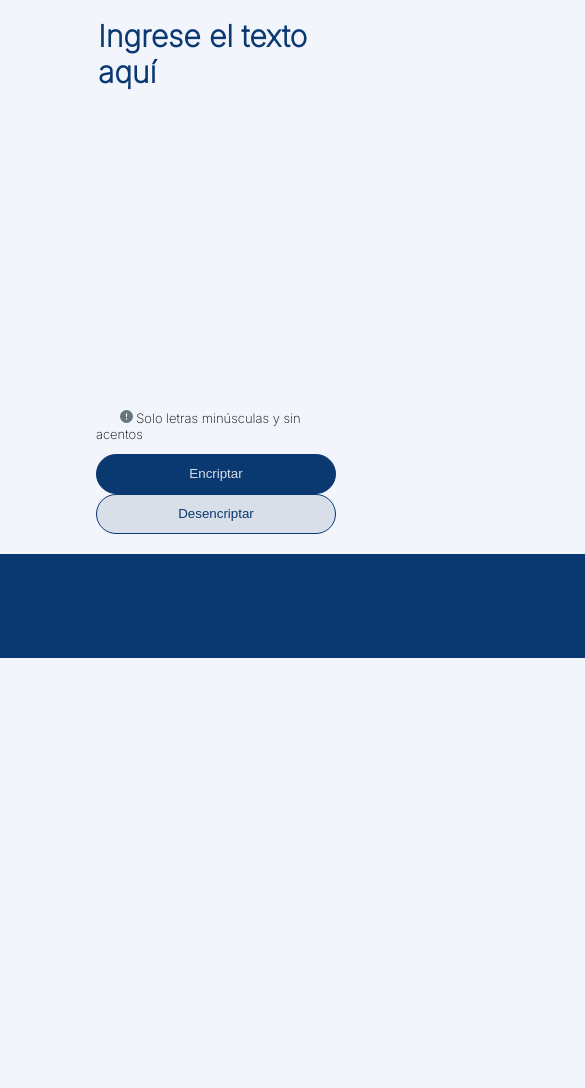
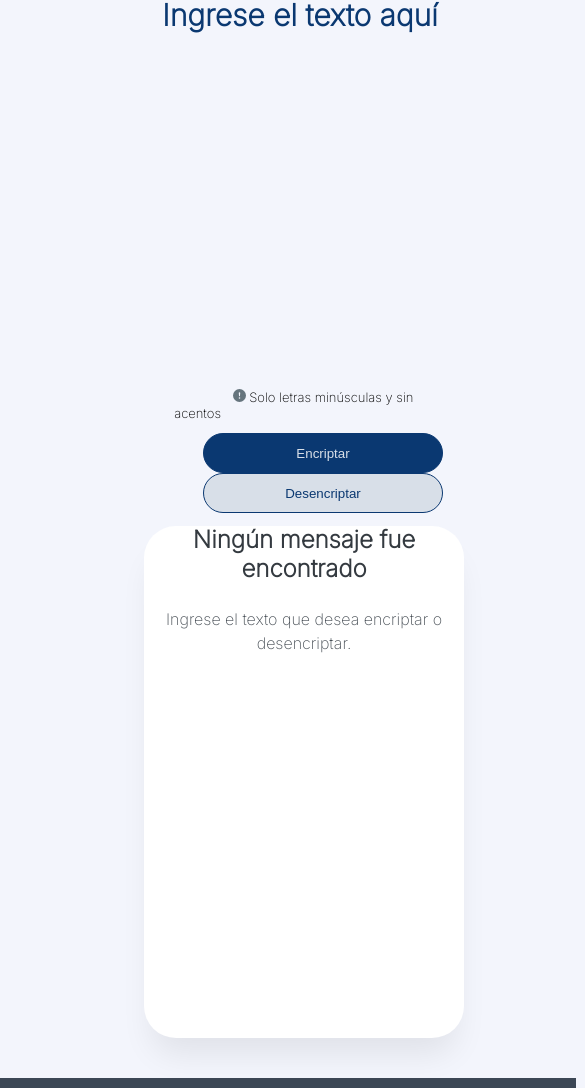
Before and after one commit to MariaGonzalesBaldera/Encriptador-ONE, a website: page index.html in a window 390 px wide. Shown: the part 79-1167 px from the top of the page, 585 px wide, since content can reach past the window. Drawn offline with Linux system fonts and the light colour scheme; some packages are replaced by stand-ins of ours; a script that the page names is missing.

Commit message:
div responsive

```diff
--- a/index.html
+++ b/index.html
@@ -15,11 +15,10 @@
     <header>
         <div>
             <img class="logo" src="images/logo.png">
-            <h3></h3>
         </div>
     </header>
     <main>
-        <section class="texto1">
+        <section class="div-principal">
                 <div class="div-texto">
                     <textarea class="text-area1" autofocus placeholder="Ingrese el texto aquí" rows="12"></textarea>
                 </div>
@@ -32,7 +31,8 @@
                     <input type="button" class="btn-desencriptar" value="Desencriptar">
                 </div>
         </section>
-        <section class="texto2">
+        <section class="div-secundario">
+            <div class="texto2">
                 <div class="imagen-personaje">
                     <img class="imagen2" src="images/personaje.png" alt="">
                 </div>
@@ -44,14 +44,15 @@
                         Ingrese el texto que desea encriptar o desencriptar.
                     </p>
                 </div>
-        </section>
-        <section class="div-texto2-encontrado">
+            </div>
+            <div class="div-texto2-encontrado">
                 <div class="texto2-encontrado">
                     <textarea readonly  class="text-area2" cols="26" rows="22"></textarea>
                 </div>
                 <div class="div-btn-copiar">
                     <input class="btn-copiar" type="button" value="Copiar">
                 </div>
+            </div>
         </section>
     </main>
     <footer>
--- a/script.js
+++ b/script.js
@@ -3,6 +3,7 @@ const textoRespuesta = document.querySelector('.text-area2');
 const btnEncriptar = document.querySelector('.btn-encriptar');
 const btnDesencriptar = document.querySelector('.btn-desencriptar');
 const btnCopiar = document.querySelector('.btn-copiar');
+const divEncontrado1 = document.querySelector('.texto2');
 const divEncontrado = document.querySelector('.div-texto2-encontrado');
 const mensaje = document.querySelector('.mensaje');
 
@@ -38,6 +39,7 @@ function validacion(texto){
     if(texto.length > 0){
         if(!validarMayuscula(texto) && !validarAcentos(texto)){
             divEncontrado.style.display = 'inline-block';
+            divEncontrado1.style.display ='none';
             textoRespuesta.textContent = encriptarTexto(texto)
             return true
         }else{
--- a/syle.css
+++ b/syle.css
@@ -1,16 +1,16 @@
 body {
-  margin: 0.1em 0;
+  margin: 0 0;
   padding: 2em;
   background: #f3f5fc;
   font-family: "Inter", sans-serif;
   overflow-x: hidden;
-  overflow-y: hidden;
 }
 .logo {
   width: 6em;
+  display: inline-block;
 }
 
-.texto1 {
+.div-principal {
   margin-left: 4em;
   display: inline-block;
   width: 35em;
@@ -22,6 +22,7 @@ body {
 .div-texto {
   display: grid;
 }
+
 .text-area1 {
   color: #0a3871;
   background: #f3f5fc;
@@ -51,9 +52,11 @@ body {
   font-size: 13px;
   transition: font-size 1s;
 }
+
 .mensaje span {
   margin-right: 19.3em;
 }
+
 .btn-encriptar {
   width: 18em;
   height: 3em;
@@ -70,11 +73,12 @@ body {
   color: #0a3871;
   border: 1px solid #0a3871;
 }
+.div-secundario{
+  display: inline-block;
+  margin-left: 7em;
+}
 .texto2 {
   text-align: center;
-  position: absolute;
-  margin: -3em 7em;
-  display: inline-block;
   width: 20em;
   height: 32em;
   border-radius: 20px;
@@ -84,6 +88,18 @@ body {
   box-shadow: 0px 24px 32px -8px rgba(0, 0, 0, 0.08);
   border-radius: 32px;
 }
+.div-texto2-encontrado {
+  text-align: center;
+  display: none;
+  width: 20em;
+  height: 32em;
+  border-radius: 20px;
+  background: #fff;
+  /* shadow */
+  box-shadow: 0px 24px 32px -8px rgba(0, 0, 0, 0.08);
+  border-radius: 32px;
+}
+
 .imagen2 {
   width: 85%;
   margin-top: 5em;
@@ -104,19 +120,7 @@ body {
   font-size: 16px;
   line-height: 150%;
 }
-.div-texto2-encontrado {
-  text-align: center;
-  position: absolute;
-  margin: -3em 7em;
-  display: none;
-  width: 20em;
-  height: 32em;
-  border-radius: 20px;
-  background: #fff;
-  /* shadow */
-  box-shadow: 0px 24px 32px -8px rgba(0, 0, 0, 0.08);
-  border-radius: 32px;
-}
+
 .btn-copiar {
   width: 18em;
   height: 3em;
@@ -139,36 +143,32 @@ body {
 }
 
 .creditos{
-  background: #0a3871;
-  width: 88em;
-  height: 6.5em;
-  margin-left: -2em;
-  margin-top:2em;
+  background: #3c4755;
+  width: 100%;
+  height: 7.8%;
+  position: absolute;
+  margin: -2em;
+  margin-top: 2.5em;
 }
 p.nombre{
   color: #d8dfe8;
   text-align: center;
-  padding-top: 1em;
+  padding-top: 0em;
   font-weight: bold;
 }
 .img-git{
   width: 1.5em;
 }
 @media screen and (max-width:480px){
-  .texto1{
-    width: 70%;
-    padding-left: 0em;
-  }
-  .texto2{
-    margin-top: 40em;
-    margin-left: -18em;
-  }
-  .div-texto2-encontrado{
-    margin-top: 40em;
-    margin-left: -18em;
+
+  .div-principal{
+    width: 100%;
   }
   .imagen2{
     display: none;
   }
-
+  .creditos{
+    /*margin: 10em;*/
+    width: 36em;
+  }
  }
```
